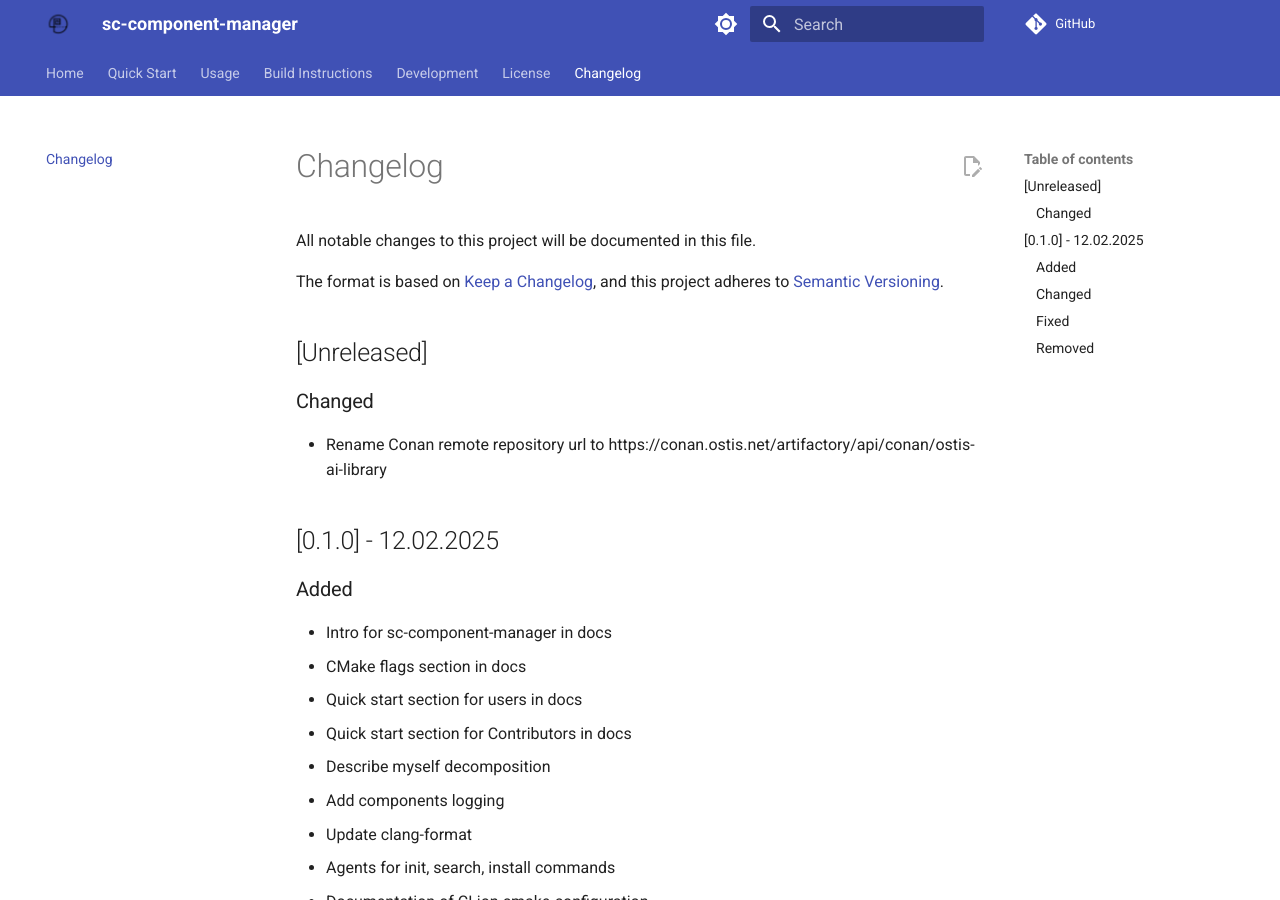
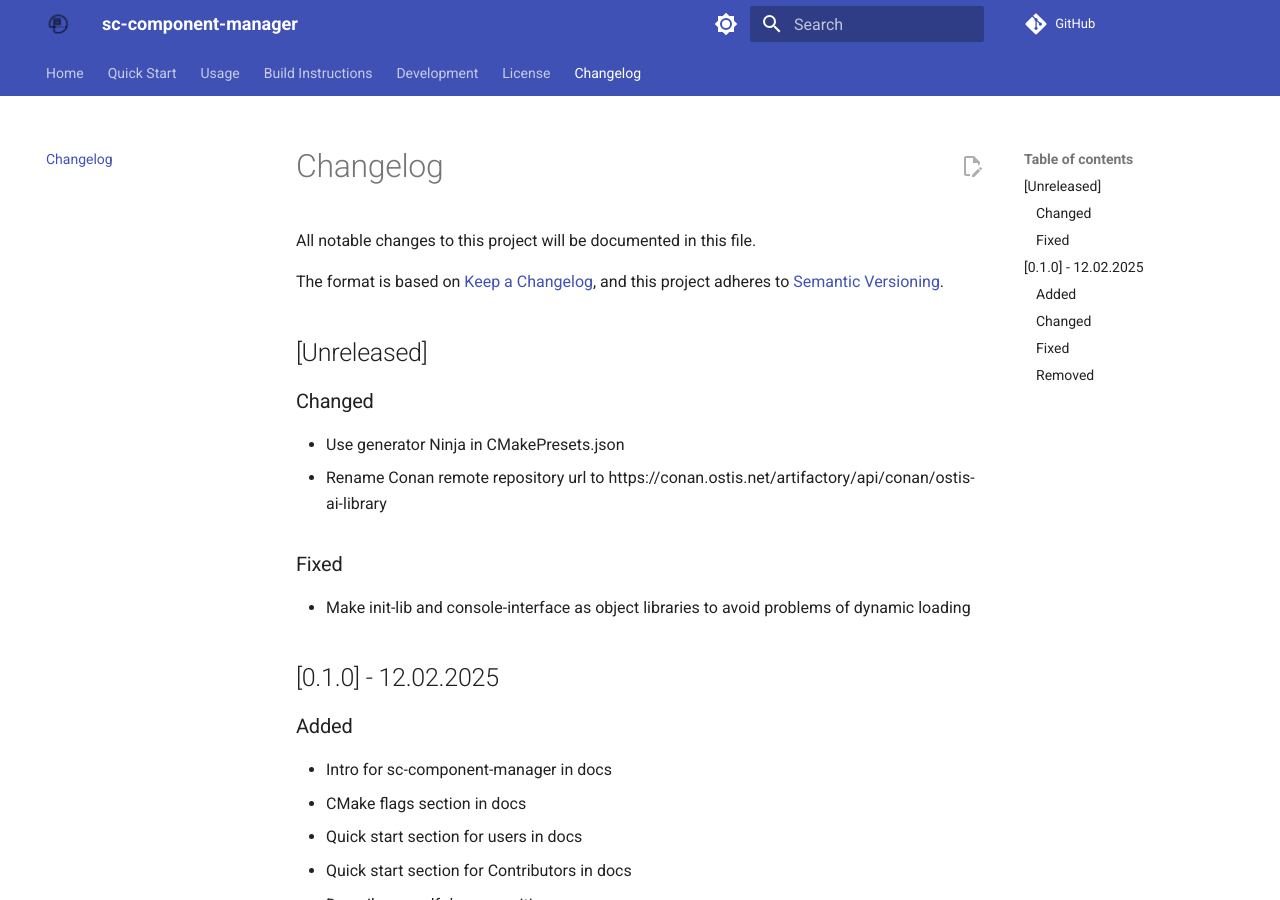
Before and after one commit to ostis-ai/sc-component-manager, an MkDocs documentation site: the page built from docs/changelog.md, in a window 1280 px wide and 900 px high. Built offline with MkDocs 1.6.1 and Material for MkDocs 9.7.7, drawn with Linux system fonts in a browser that asks for light colours; comment, search, counter and statistics services are not loaded.

Commit message:
[docs] Apply changes

```diff
--- a/docs/changelog.md
+++ b/docs/changelog.md
@@ -9,7 +9,12 @@ and this project adheres to [Semantic Versioning](https://semver.org/spec/v2.0.0
 
 ### Changed
 
+- Use generator Ninja in CMakePresets.json
 - Rename Conan remote repository url to https://conan.ostis.net/artifactory/api/conan/ostis-ai-library
+
+### Fixed
+
+- Make init-lib and console-interface as object libraries to avoid problems of dynamic loading
 
 ## [0.1.0] - 12.02.2025
 
```
